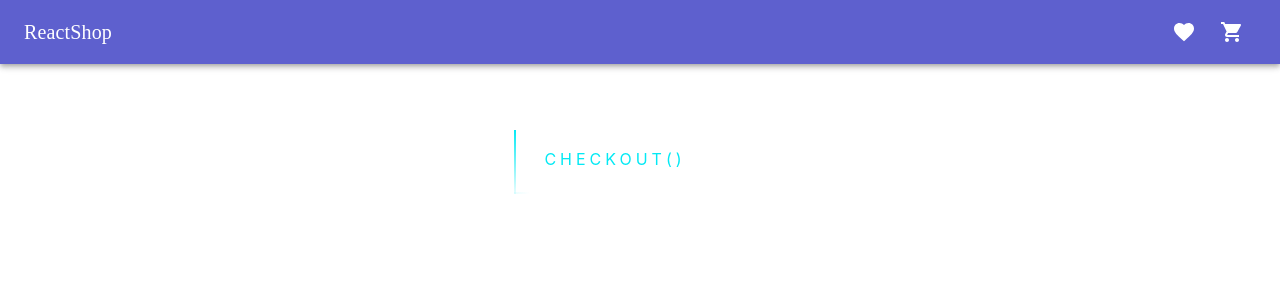
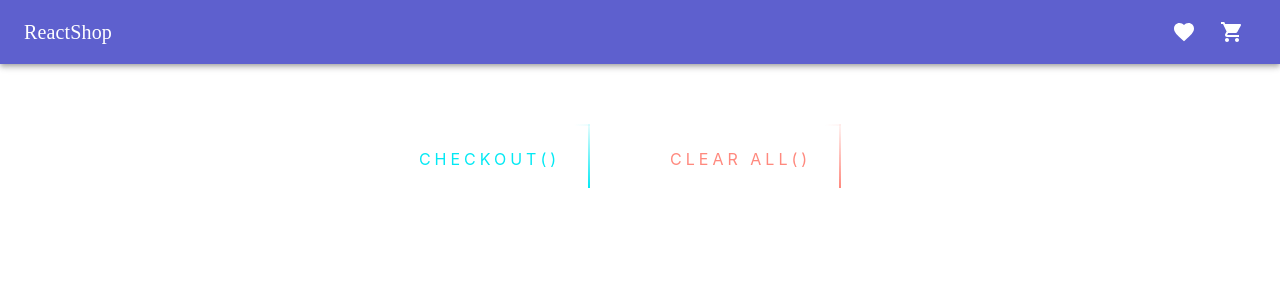
Before and after one commit to Robert1505/Shop, a React (Create React App) app: page /cart in a window 1280 px wide. Shown: the top 300 px of the page. Built offline with nearby package versions, Linux system fonts and the light colour scheme; a web font is replaced by a local one.

Commit message:
clear all button works

```diff
--- /dev/null
+++ b/src/ClearAllButton.tsx
@@ -0,0 +1,17 @@
+import React, { ReactElement } from "react";
+
+interface Props {
+    onClick: () => void;
+}
+
+export default function ClearAllButton(props: Props): ReactElement {
+  return (
+    <a href="#" onClick={props.onClick}>
+      <span></span>
+      <span></span>
+      <span></span>
+      <span></span>
+      Clear All()
+    </a>
+  );
+}
--- a/src/index.css
+++ b/src/index.css
@@ -36,11 +36,11 @@ a:hover{
      -webkit-box-reflect:below 1px linear-gradient(transparent, #0005);
 }
 a:nth-child(1){
-    filter: hue-rotate(270deg);
+    filter: hue-rotate(110deg);
 }
-/* a:nth-child(2){
-    filter: hue-rotate(110deg);
-} */
+ a:nth-child(3){
+    filter: hue-rotate(180deg);
+}
 a span{
     position: absolute;
     display: block;
--- a/src/pages/CartPage.tsx
+++ b/src/pages/CartPage.tsx
@@ -3,6 +3,7 @@ import React, { ReactElement, useEffect, useState } from "react";
 import { ProductInformation } from "../App";
 import ProductCard from "../Card";
 import CheckoutButton from "../CheckoutButton";
+import ClearAllButton from "../ClearAllButton";
 import "../index.css";
 
 interface Props {
@@ -66,6 +67,7 @@ export default function CartPage({
         ))}
       </Grid>
       <CheckoutButton />
+      <ClearAllButton onClick = {() => setCartProducts([])}/>
     </div>
   );
 }
```
